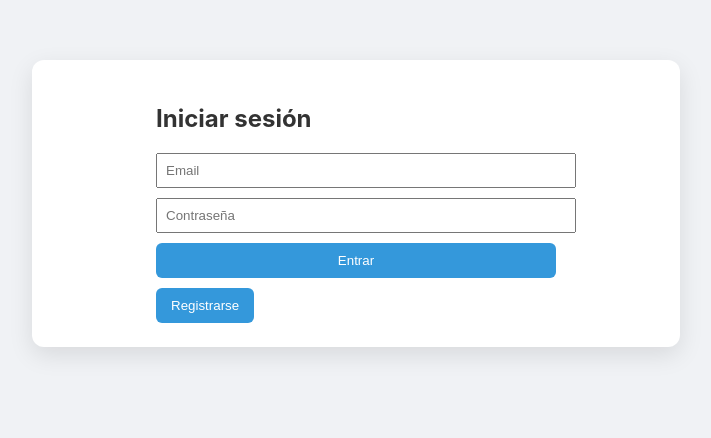
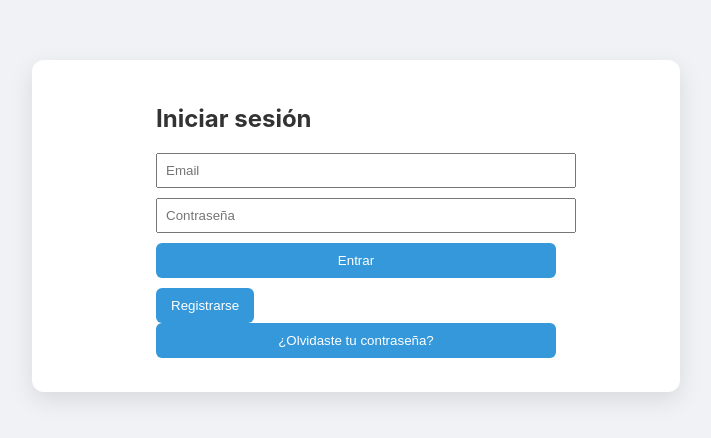
Before and after one commit to AlanizPiriz/MiApp-Tareas, a React (Vite) app: page /login in a window 1280 px wide. Shown: the top 438 px of the page, without its empty margins (284-995 px from the left). Built offline with nearby package versions, Linux system fonts and the light colour scheme; no server answers.

Commit message:
Recuperar pass

```diff
--- a/src/Auth/LoginPage.tsx
+++ b/src/Auth/LoginPage.tsx
@@ -2,6 +2,8 @@ import { useState } from 'react';
 import { auth } from '../firebase';
 import { signInWithEmailAndPassword } from 'firebase/auth';
 import { useNavigate } from 'react-router-dom';
+import { sendPasswordResetEmail } from 'firebase/auth';
+
 
 export default function LoginPage() {
   const [email, setEmail] = useState('');
@@ -18,6 +20,21 @@ export default function LoginPage() {
       setError('Error al iniciar sesión. Revisa tus credenciales.');
     }
   };
+
+  const handlePasswordReset = async () => {
+    if (!email) {
+      setError('Por favor ingresa tu email para recuperar la contraseña.');
+      return;
+    }
+
+    try {
+      await sendPasswordResetEmail(auth, email);
+      setError('Correo de recuperación enviado. Revisa tu bandeja de entrada.');
+    } catch (err) {
+      setError('Error al enviar el correo de recuperación.');
+    }
+  };
+
 
   return (
     <div style={{ maxWidth: 400, margin: 'auto', paddingTop: 'auto' }}>
@@ -43,6 +60,13 @@ export default function LoginPage() {
       <button type="button" onClick={() => navigate('/register')}>
         Registrarse
       </button>
+      <button
+        onClick={handlePasswordReset}
+        style={{ width: '100%', padding: 10, marginBottom: 10 }}
+      >
+        ¿Olvidaste tu contraseña?
+      </button>
+
 
     </div>
   );
```
